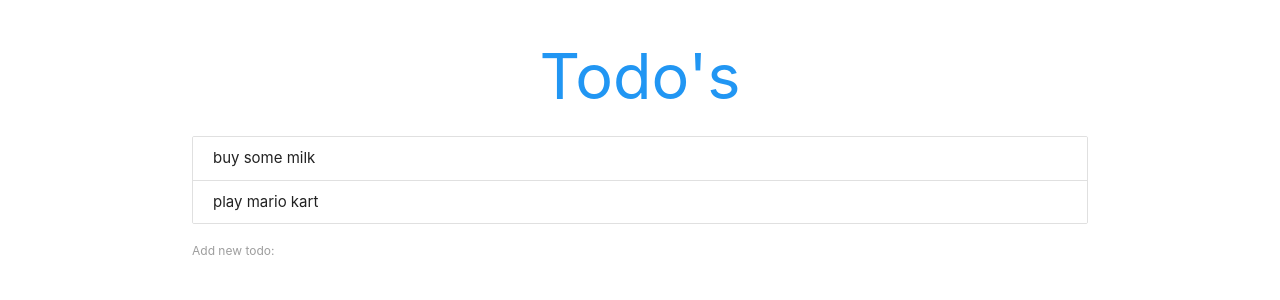
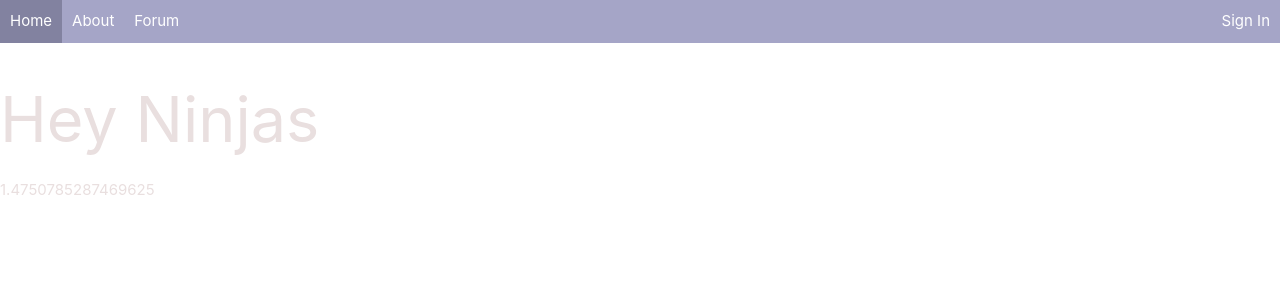
Before and after one commit to cruzgerman216/TheRoadToReactPractice, a React (Create React App) app in the folder trtr/: page / in a window 1280 px wide. Shown: the top 300 px of the page. Built offline with nearby package versions, Linux system fonts and the light colour scheme.

Commit message:
modified:   public/index.html 	new file:   src/Navbar.js 	new file:   src/Roadmap.js 	modified:   src/index.css 	modified:   src/index.js 	new file:   src/navbar.css

```diff
--- a/trtr/public/index.html
+++ b/trtr/public/index.html
@@ -27,6 +27,7 @@
     <title>React App</title>
   </head>
   <body>
+    <div id="root2"></div>
     <div id="root"></div>
   </body>
 </html>
--- /dev/null
+++ b/trtr/src/Navbar.js
@@ -0,0 +1,30 @@
+import React, { Component } from "react";
+import "./navbar.css";
+//CLICKING on sign in will change to sign out
+
+class Navbar extends Component {
+  render() {
+    var sign = "Sign In";
+    return (
+      <div>
+        <ul className="nav">
+          <li>
+            <a href="#">Home</a>
+          </li>
+          <li>
+            <a href="#">About</a>
+          </li>
+          <li>
+            <a href="#">Forum</a>
+          </li>
+
+          <li className="signfloat">
+            <a href="#">{sign}</a>
+          </li>
+        </ul>
+      </div>
+    );
+  }
+}
+
+export default Navbar;
--- /dev/null
+++ b/trtr/src/Roadmap.js
@@ -0,0 +1,13 @@
+import React, { Component } from "react";
+class Roadmap extends Component {
+  render() {
+    return (
+      <div>
+        <h1>Hey Ninjas </h1>
+        <p> {Math.random() * 10}</p>
+      </div>
+    );
+  }
+}
+
+export default Roadmap;
--- a/trtr/src/index.css
+++ b/trtr/src/index.css
@@ -1,14 +1,5 @@
 body {
   margin: 0;
   padding: 0;
-  font-family: -apple-system, BlinkMacSystemFont, "Segoe UI", "Roboto", "Oxygen",
-    "Ubuntu", "Cantarell", "Fira Sans", "Droid Sans", "Helvetica Neue",
-    sans-serif;
-  -webkit-font-smoothing: antialiased;
-  -moz-osx-font-smoothing: grayscale;
+  color: rgb(233, 223, 223);
 }
-
-code {
-  font-family: source-code-pro, Menlo, Monaco, Consolas, "Courier New",
-    monospace;
-}
--- a/trtr/src/index.js
+++ b/trtr/src/index.js
@@ -1,11 +1,10 @@
 import React from "react";
 import ReactDOM from "react-dom";
 import App from "./App";
+import Roadmap from "./Roadmap";
+import "./index.css";
+import Navbar from "./Navbar";
 import * as serviceWorker from "./serviceWorker";
 
-ReactDOM.render(<App />, document.getElementById("root"));
-
-// If you want your app to work offline and load faster, you can change
-// unregister() to register() below. Note this comes with some pitfalls.
-// Learn more about service workers: https://bit.ly/CRA-PWA
-serviceWorker.unregister();
+ReactDOM.render(<Roadmap />, document.getElementById("root"));
+ReactDOM.render(<Navbar />, document.getElementById("root2"));
--- /dev/null
+++ b/trtr/src/navbar.css
@@ -0,0 +1,22 @@
+.nav {
+  background-color: rgb(165, 165, 199);
+  padding: 0;
+  margin: 0;
+}
+
+.nav li {
+  display: inline-block;
+}
+
+.nav li a {
+  display: inline-block;
+  padding: 10px;
+  color: rgb(255, 255, 255);
+}
+
+.nav li:hover {
+  background-color: rgb(130, 130, 160);
+}
+.nav .signfloat {
+  float: right;
+}
```
